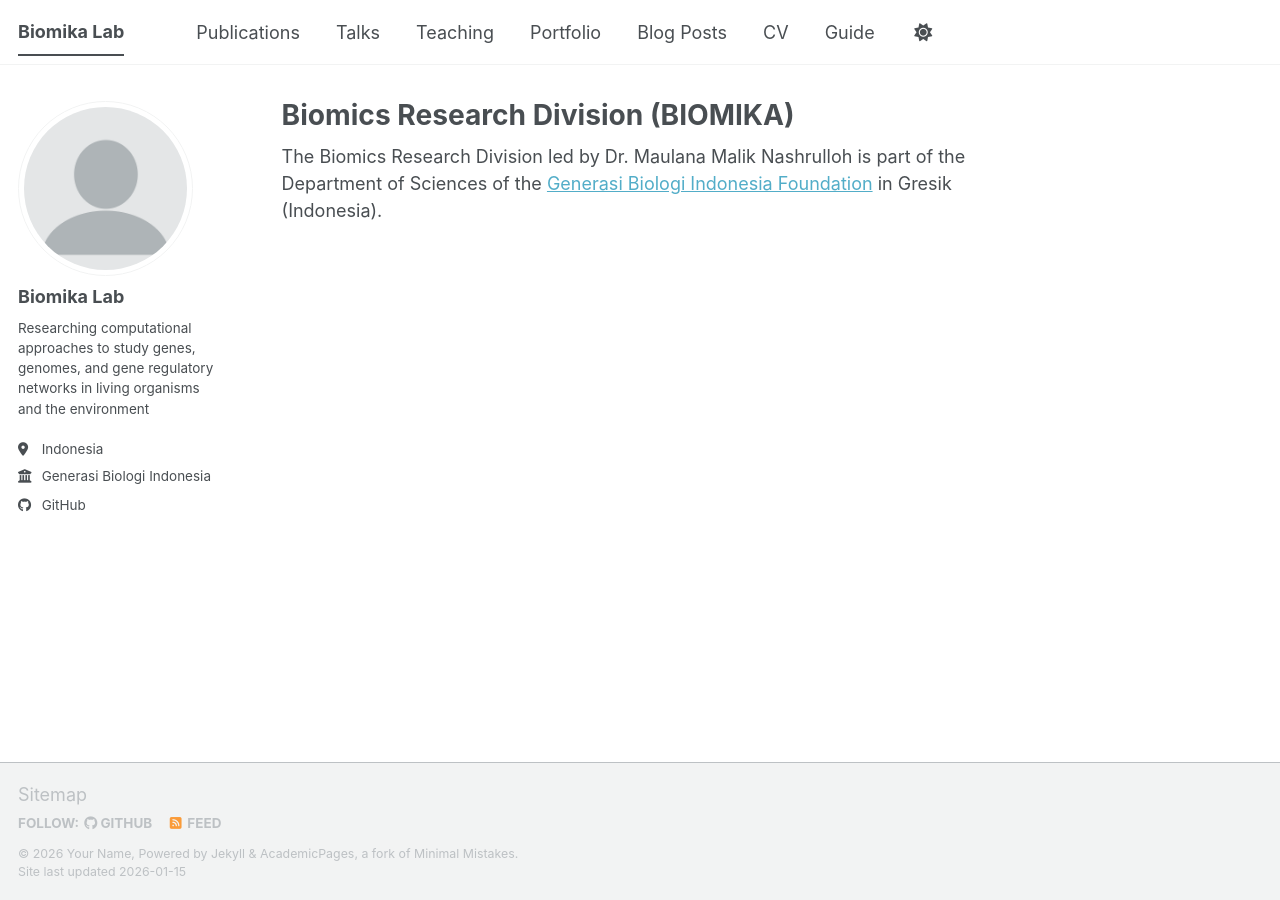
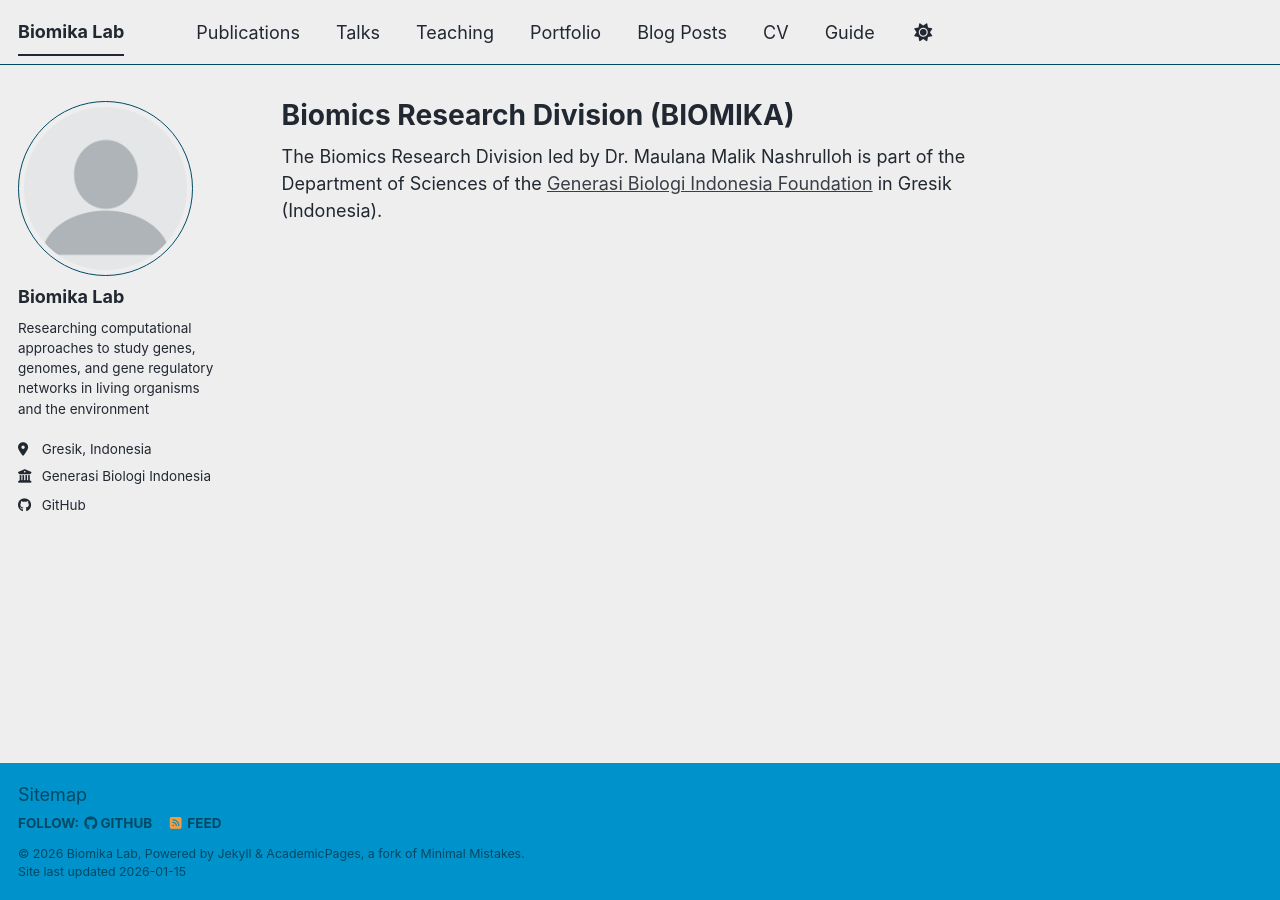
Before and after one commit to biomikalab/biomikalab.github.io, a Jekyll site: the page built from _pages/about.md, in a window 1280 px wide. Built offline with Jekyll 4.4.1, drawn with Linux system fonts in a browser that asks for light colours; a script bundle is joined from its source files by our own code; library files that are not in the unit come from our copies.

Commit message:
Update _config.yml

```diff
--- a/_config.yml
+++ b/_config.yml
@@ -8,11 +8,11 @@
 
 # Basic Site Settings
 locale                   : "en-US"
-site_theme               : "default" # The available themes options are "default", "air", "sunrise", "mint", "dirt" and "contrast"
+site_theme               : "air" # The available themes options are "default", "air", "sunrise", "mint", "dirt" and "contrast"
 title                    : "Biomika Lab"
 title_separator          : "-"
-name                     : &name "Your Name"
-description              : &description "Your Name's academic portfolio"   # Update this with a general description of your site, this is the default if not overridden by a page
+name                     : &name "Biomika Lab"
+description              : &description "Researching computational approaches to study genes, genomes, and gene regulatory networks in living organisms and the environment"   # Update this with a general description of your site, this is the default if not overridden by a page
 url                      : https://biomikalab.github.io # The base hostname & protocol for your site e.g. "https://[your GitHub username].github.io",
                                                            # or if you already have some other page hosted on Github then use "https://[your GitHub username].github.io/[Your Repo Name]"
 baseurl                  : "" # the subpath of your site, e.g. "/blog"
@@ -27,7 +27,7 @@ author:
   name             : "Biomika Lab"
   pronouns         : # example: "she/her"
   bio              : "Researching computational approaches to study genes, genomes, and gene regulatory networks in living organisms and the environment"
-  location         : "Indonesia"
+  location         : "Gresik, Indonesia"
   employer         : "Generasi Biologi Indonesia Foundation"
   uri              : # URL
   email            : # TBA
```
